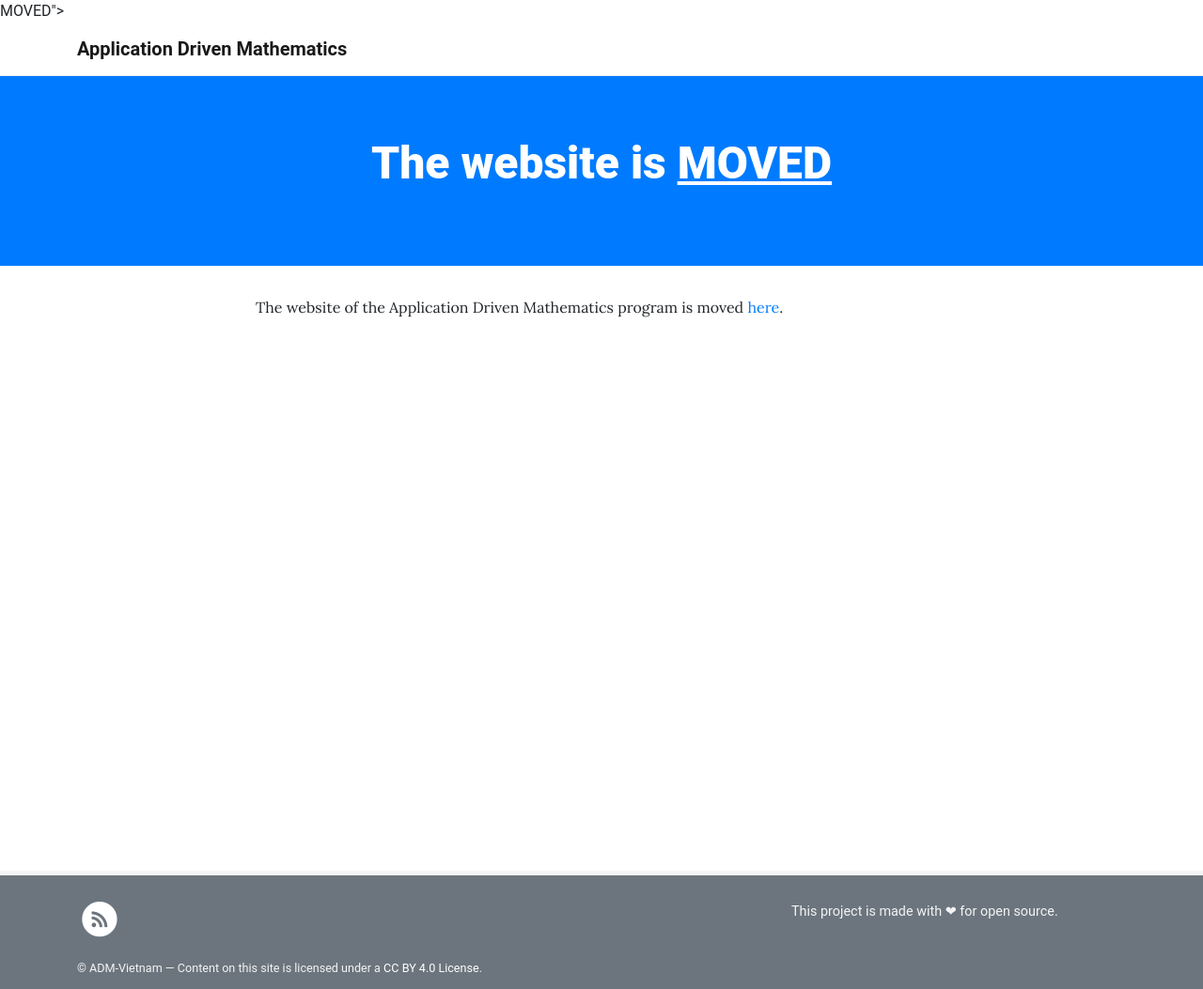
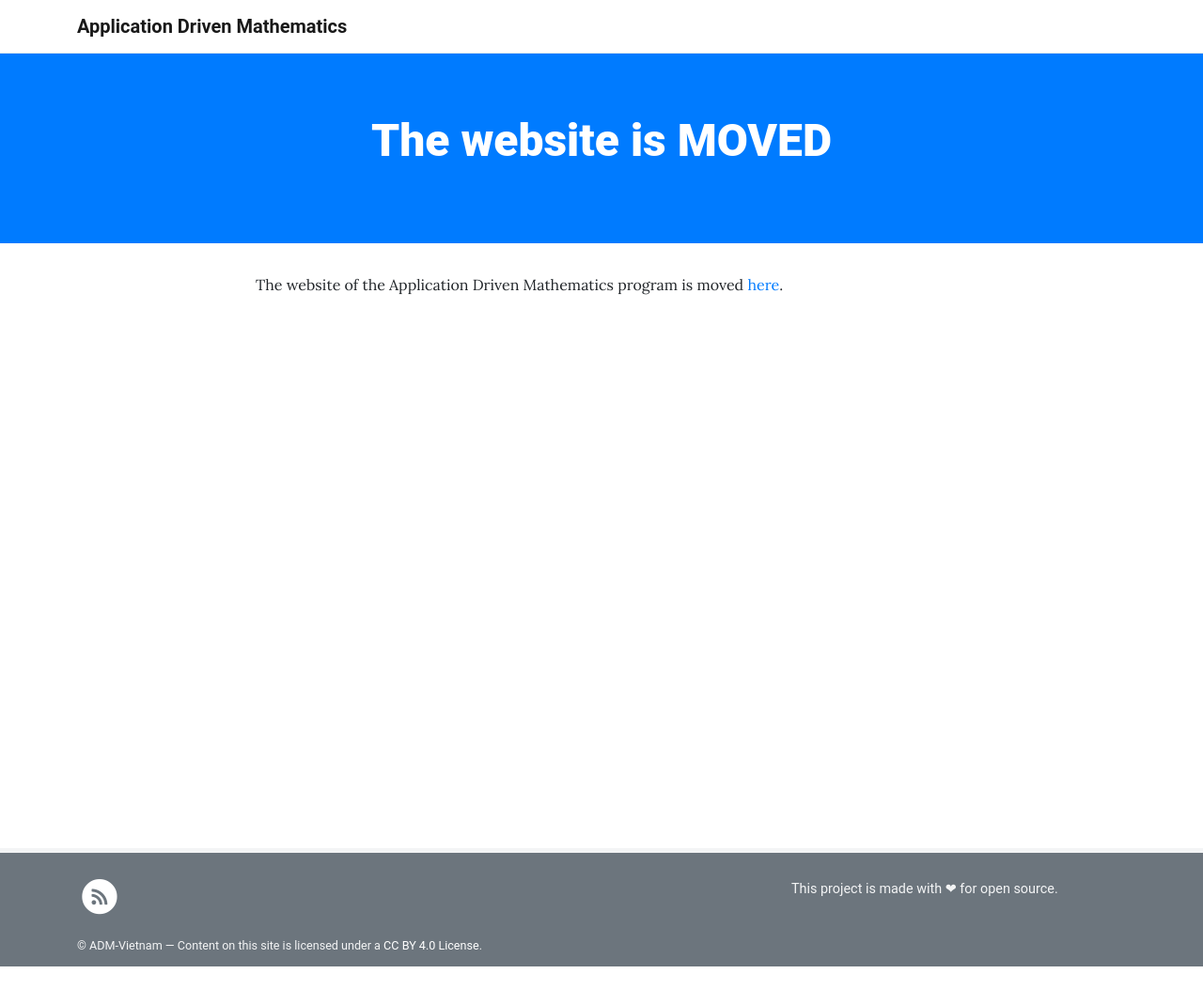
Before and after one commit to adm-vietnam/adm-vietnam.github.io, a Jekyll site: the page built from pages/Notification.md, in a window 1280 px wide. Shown: the whole page at 94% size. Built offline with Jekyll 4.4.1, drawn with Linux system fonts in a browser that asks for light colours; after the commit the page ends 1029 px from its top, so only the background shows below that; part of the change alters nothing that is shown.

Commit message:
Update Notification.md

```diff
--- a/pages/Notification.md
+++ b/pages/Notification.md
@@ -1,5 +1,5 @@
 ---
-title: The website is <a href="https://institute.vinbigdata.org/programs/application-driven-mathematics/">MOVED</a>
+title: The website is MOVED
 description:
 permalink: /
 ---
```
